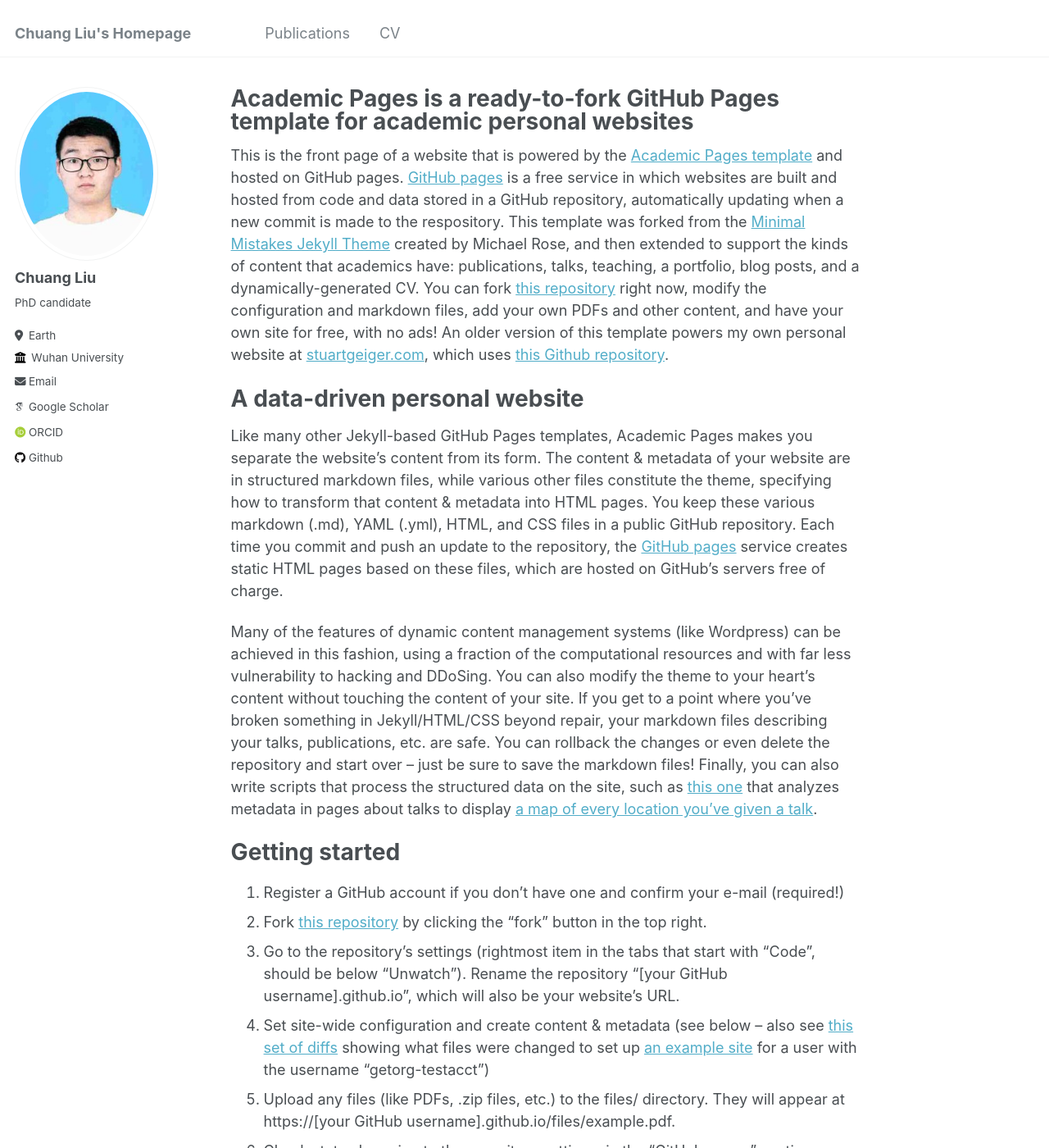
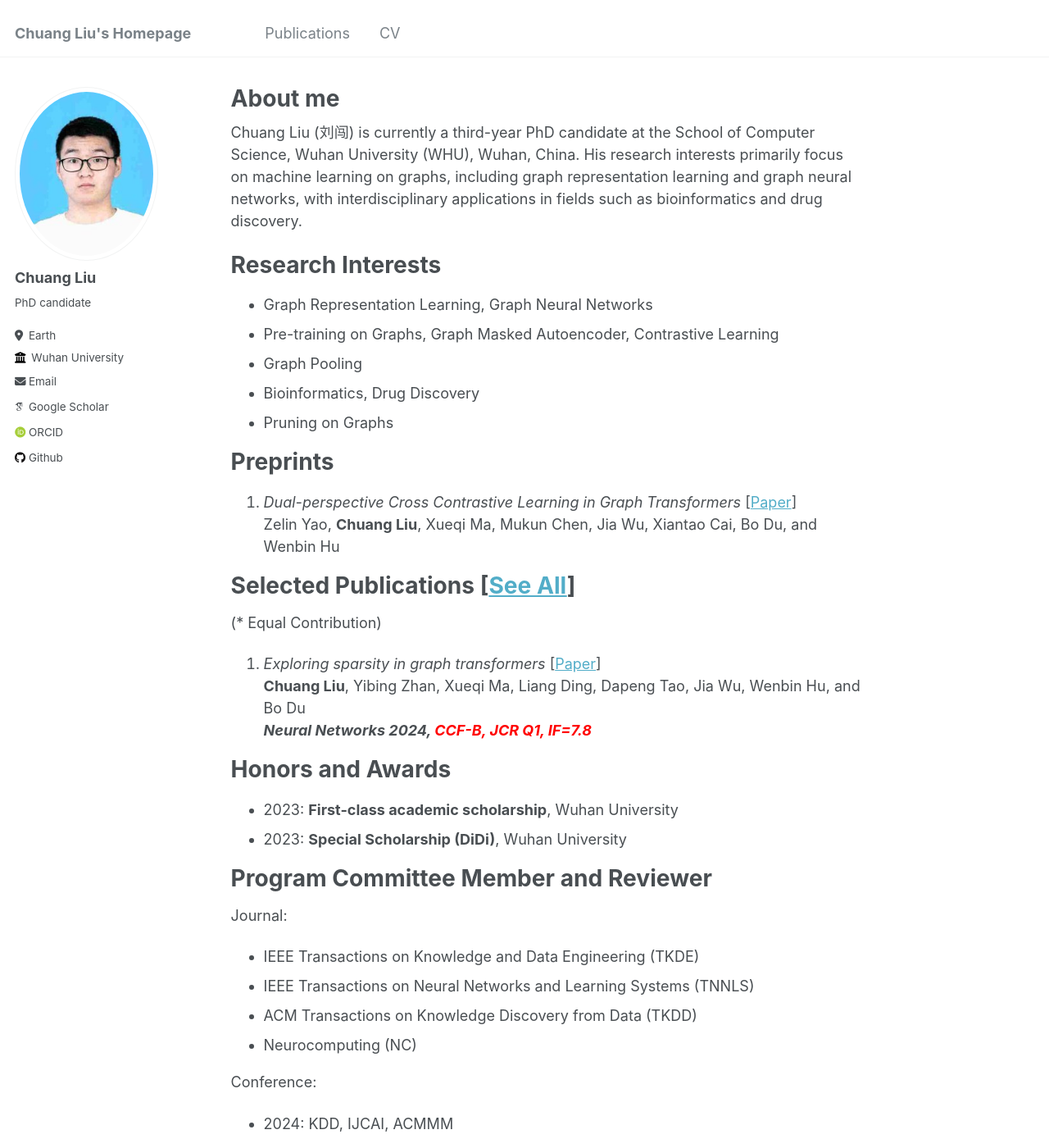
Before and after one commit to LiuChuang0059/LiuChuang0059.github.io, a Jekyll site: the page built from _pages/about.md, in a window 1280 px wide and 1400 px high. Shown: the whole window at 82% size. Built offline with Jekyll 4.4.1, drawn with Linux system fonts in a browser that asks for light colours; some web fonts are replaced; some of the changed text lies outside the part shown.

Commit message:
Update about.md

```diff
--- a/_pages/about.md
+++ b/_pages/about.md
@@ -1,49 +1,55 @@
 ---
 permalink: /
-title: "Academic Pages is a ready-to-fork GitHub Pages template for academic personal websites"
+title: "About me"
 author_profile: true
 redirect_from:
   - /about/
   - /about.html
 ---
 
-This is the front page of a website that is powered by the [Academic Pages template](https://github.com/academicpages/academicpages.github.io) and hosted on GitHub pages. [GitHub pages](https://pages.github.com) is a free service in which websites are built and hosted from code and data stored in a GitHub repository, automatically updating when a new commit is made to the respository. This template was forked from the [Minimal Mistakes Jekyll Theme](https://mmistakes.github.io/minimal-mistakes/) created by Michael Rose, and then extended to support the kinds of content that academics have: publications, talks, teaching, a portfolio, blog posts, and a dynamically-generated CV. You can fork [this repository](https://github.com/academicpages/academicpages.github.io) right now, modify the configuration and markdown files, add your own PDFs and other content, and have your own site for free, with no ads! An older version of this template powers my own personal website at [stuartgeiger.com](http://stuartgeiger.com), which uses [this Github repository](https://github.com/staeiou/staeiou.github.io).
+Chuang Liu (刘闯) is currently a third-year PhD candidate at the School of Computer Science, Wuhan University (WHU), Wuhan, China. His research interests primarily focus on machine learning on graphs, including graph representation learning and graph neural networks, with interdisciplinary applications in fields such as bioinformatics and drug discovery.
 
-A data-driven personal website
+
+Research Interests
 ======
-Like many other Jekyll-based GitHub Pages templates, Academic Pages makes you separate the website's content from its form. The content & metadata of your website are in structured markdown files, while various other files constitute the theme, specifying how to transform that content & metadata into HTML pages. You keep these various markdown (.md), YAML (.yml), HTML, and CSS files in a public GitHub repository. Each time you commit and push an update to the repository, the [GitHub pages](https://pages.github.com/) service creates static HTML pages based on these files, which are hosted on GitHub's servers free of charge.
+* Graph Representation Learning, Graph Neural Networks
+* Pre-training on Graphs, Graph Masked Autoencoder, Contrastive Learning
+* Graph Pooling
+* Bioinformatics, Drug Discovery
+* Pruning on Graphs
 
-Many of the features of dynamic content management systems (like Wordpress) can be achieved in this fashion, using a fraction of the computational resources and with far less vulnerability to hacking and DDoSing. You can also modify the theme to your heart's content without touching the content of your site. If you get to a point where you've broken something in Jekyll/HTML/CSS beyond repair, your markdown files describing your talks, publications, etc. are safe. You can rollback the changes or even delete the repository and start over -- just be sure to save the markdown files! Finally, you can also write scripts that process the structured data on the site, such as [this one](https://github.com/academicpages/academicpages.github.io/blob/master/talkmap.ipynb) that analyzes metadata in pages about talks to display [a map of every location you've given a talk](https://academicpages.github.io/talkmap.html).
 
-Getting started
-======
-1. Register a GitHub account if you don't have one and confirm your e-mail (required!)
-1. Fork [this repository](https://github.com/academicpages/academicpages.github.io) by clicking the "fork" button in the top right.
-1. Go to the repository's settings (rightmost item in the tabs that start with "Code", should be below "Unwatch"). Rename the repository "[your GitHub username].github.io", which will also be your website's URL.
-1. Set site-wide configuration and create content & metadata (see below -- also see [this set of diffs](http://archive.is/3TPas) showing what files were changed to set up [an example site](https://getorg-testacct.github.io) for a user with the username "getorg-testacct")
-1. Upload any files (like PDFs, .zip files, etc.) to the files/ directory. They will appear at https://[your GitHub username].github.io/files/example.pdf.
-1. Check status by going to the repository settings, in the "GitHub pages" section
 
-Site-wide configuration
-------
-The main configuration file for the site is in the base directory in [_config.yml](https://github.com/academicpages/academicpages.github.io/blob/master/_config.yml), which defines the content in the sidebars and other site-wide features. You will need to replace the default variables with ones about yourself and your site's github repository. The configuration file for the top menu is in [_data/navigation.yml](https://github.com/academicpages/academicpages.github.io/blob/master/_data/navigation.yml). For example, if you don't have a portfolio or blog posts, you can remove those items from that navigation.yml file to remove them from the header.
+Preprints
+=====
+1.  *Dual-perspective Cross Contrastive Learning in Graph Transformers* [[Paper](https://arxiv.org/pdf/2406.00403)] <br>
+Zelin Yao, **Chuang Liu**, Xueqi Ma, Mukun Chen, Jia Wu, Xiantao Cai, Bo Du, and Wenbin Hu <br>
 
-Create content & metadata
-------
-For site content, there is one markdown file for each type of content, which are stored in directories like _publications, _talks, _posts, _teaching, or _pages. For example, each talk is a markdown file in the [_talks directory](https://github.com/academicpages/academicpages.github.io/tree/master/_talks). At the top of each markdown file is structured data in YAML about the talk, which the theme will parse to do lots of cool stuff. The same structured data about a talk is used to generate the list of talks on the [Talks page](https://academicpages.github.io/talks), each [individual page](https://academicpages.github.io/talks/2012-03-01-talk-1) for specific talks, the talks section for the [CV page](https://academicpages.github.io/cv), and the [map of places you've given a talk](https://academicpages.github.io/talkmap.html) (if you run this [python file](https://github.com/academicpages/academicpages.github.io/blob/master/talkmap.py) or [Jupyter notebook](https://github.com/academicpages/academicpages.github.io/blob/master/talkmap.ipynb), which creates the HTML for the map based on the contents of the _talks directory).
 
-**Markdown generator**
+Selected Publications [[See All](https://liuchuang0059.github.io/publications/)]
+=====
+(\* Equal Contribution)
 
-I have also created [a set of Jupyter notebooks](https://github.com/academicpages/academicpages.github.io/tree/master/markdown_generator
-) that converts a CSV containing structured data about talks or presentations into individual markdown files that will be properly formatted for the Academic Pages template. The sample CSVs in that directory are the ones I used to create my own personal website at stuartgeiger.com. My usual workflow is that I keep a spreadsheet of my publications and talks, then run the code in these notebooks to generate the markdown files, then commit and push them to the GitHub repository.
+1.  *Exploring sparsity in graph transformers* [[Paper](https://www.sciencedirect.com/science/article/abs/pii/S0893608024001898)] <br>
+**Chuang Liu**, Yibing Zhan, Xueqi Ma, Liang Ding, Dapeng Tao, Jia Wu, Wenbin Hu, and Bo Du <br>
+***Neural Networks 2024, <span style="color:red">CCF-B, JCR Q1, IF=7.8</span>***
 
-How to edit your site's GitHub repository
-------
-Many people use a git client to create files on their local computer and then push them to GitHub's servers. If you are not familiar with git, you can directly edit these configuration and markdown files directly in the github.com interface. Navigate to a file (like [this one](https://github.com/academicpages/academicpages.github.io/blob/master/_talks/2012-03-01-talk-1.md) and click the pencil icon in the top right of the content preview (to the right of the "Raw | Blame | History" buttons). You can delete a file by clicking the trashcan icon to the right of the pencil icon. You can also create new files or upload files by navigating to a directory and clicking the "Create new file" or "Upload files" buttons.
 
-Example: editing a markdown file for a talk
-![Editing a markdown file for a talk](/images/editing-talk.png)
 
-For more info
-------
-More info about configuring Academic Pages can be found in [the guide](https://academicpages.github.io/markdown/). The [guides for the Minimal Mistakes theme](https://mmistakes.github.io/minimal-mistakes/docs/configuration/) (which this theme was forked from) might also be helpful.
+Honors and Awards
+=====
+* 2023: **First-class academic scholarship**, Wuhan University
+* 2023: **Special Scholarship (DiDi)**, Wuhan University
+
+
+Program Committee Member and Reviewer
+=====
+Journal:
+* IEEE Transactions on Knowledge and Data Engineering (TKDE)
+* IEEE Transactions on Neural Networks and Learning Systems (TNNLS)
+* ACM Transactions on Knowledge Discovery from Data (TKDD)
+* Neurocomputing (NC)
+
+Conference:
+
+* 2024:  KDD, IJCAI, ACMMM
```
